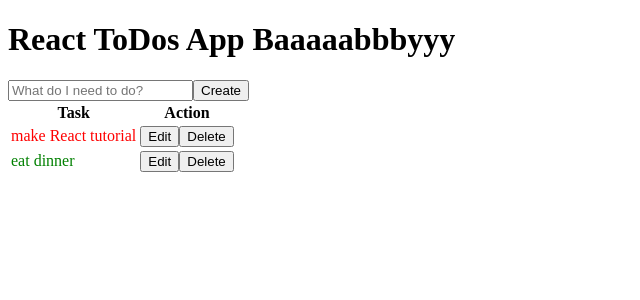
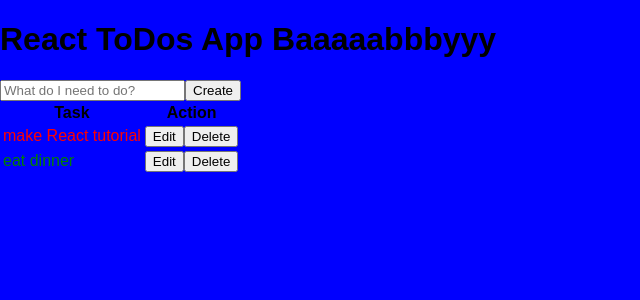
Before and after one commit to ga-wdi-exercises/todo-app-react, a React (Create React App) app: page / in a window 1280 px wide. Shown: the top 300 px of the page, without its empty margins (0-640 px from the left). Built offline with nearby package versions, Linux system fonts and the light colour scheme.

Commit message:
adding css:

```diff
--- a/src/App.js
+++ b/src/App.js
@@ -1,6 +1,7 @@
 import React, {Component} from 'react'
 import CreateTodo from './create-todo'
 import TodosList from './todos-list'
+require ('./styles/index.css')
 
 const todos = [
   {
--- a/src/index.css
+++ b/src/styles/index.css
@@ -2,4 +2,5 @@ body {
   margin: 0;
   padding: 0;
   font-family: sans-serif;
+  background-color: blue;
 }
```
